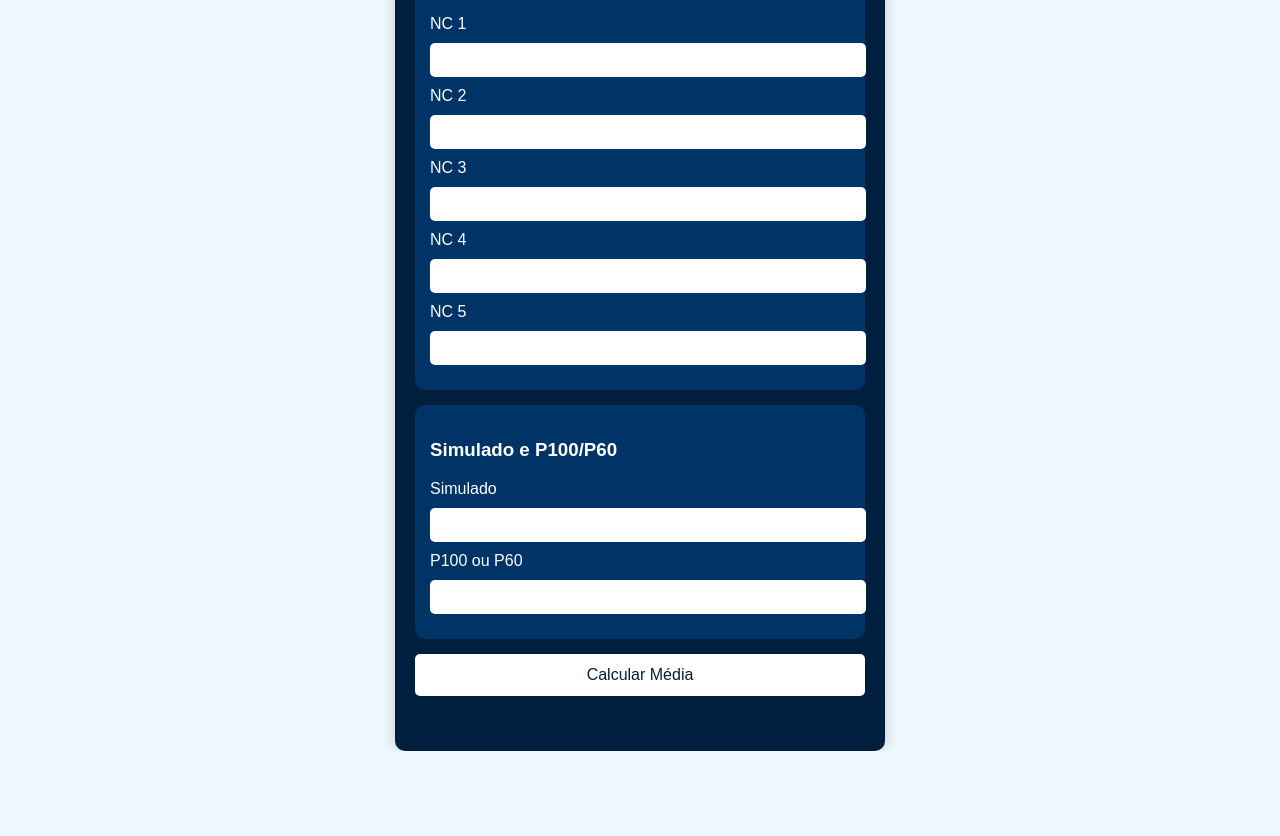
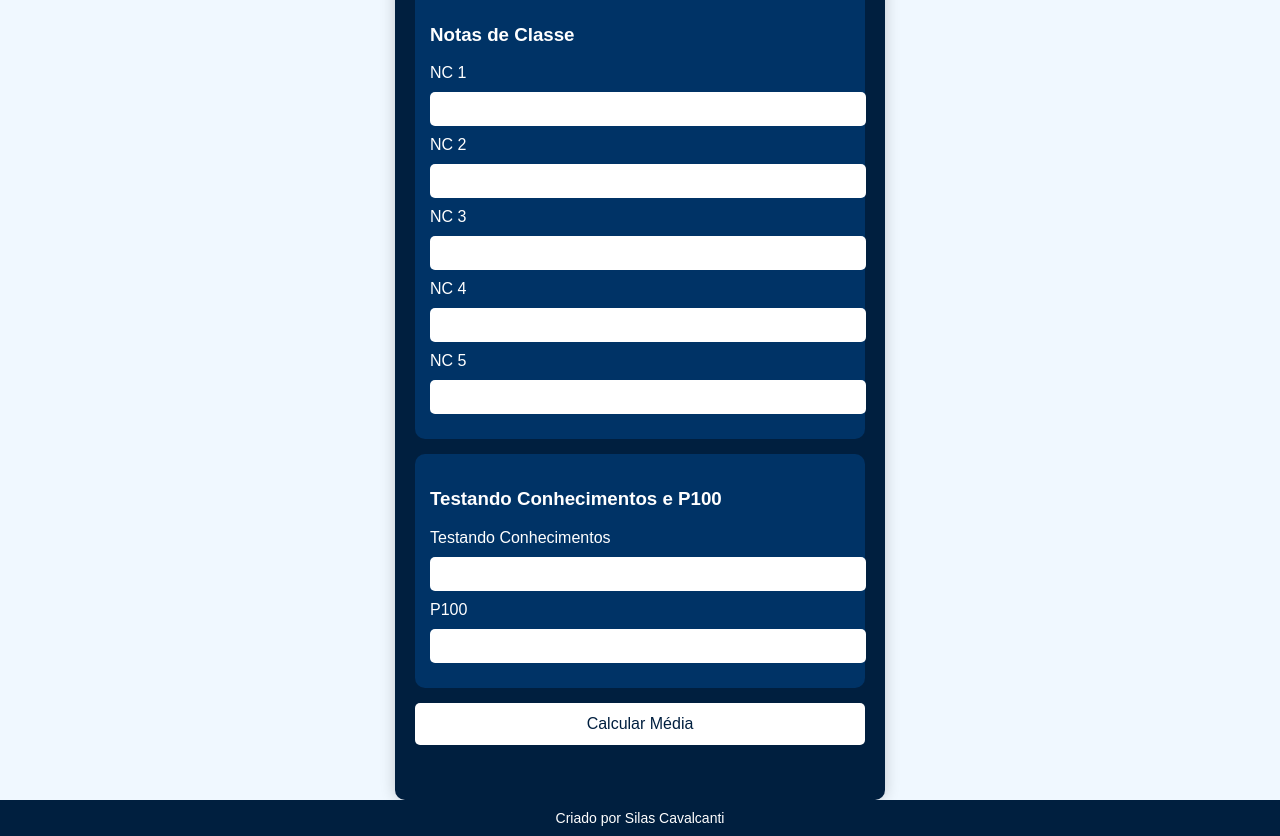
Before and after one commit to Siloso97/calculadorademedia, a plain HTML site: page index.html in a window 1280 px wide. Shown: the part 98-934 px from the top of the page. Before the commit the page ends 849 px from the top, so only its background shows below. Drawn offline with Linux system fonts and the light colour scheme.

Commit message:
Update index.html

```diff
--- a/index.html
+++ b/index.html
@@ -8,9 +8,10 @@
         body {
             font-family: Arial, sans-serif;
             display: flex;
-            justify-content: center;
+            flex-direction: column;
+            justify-content: space-between;
             align-items: center;
-            height: 100vh;
+            min-height: 100vh;
             margin: 0;
             background-color: #f0f8ff;
             color: #fff;
@@ -21,7 +22,6 @@
             border-radius: 10px;
             background-color: #001f3f;
             box-shadow: 0px 0px 15px rgba(0, 0, 0, 0.2);
-            color: #fff;
         }
         h2 {
             text-align: center;
@@ -73,6 +73,14 @@
         .reprovado {
             background-color: red;
         }
+        footer {
+            text-align: center;
+            padding: 10px;
+            width: 100%;
+            background-color: #001f3f;
+            color: #fff;
+            font-size: 14px;
+        }
     </style>
 </head>
 <body>
@@ -99,14 +107,14 @@
         <input type="number" id="nc5" min="0" max="10" step="0.1">
     </div>
 
-    <!-- Seção para Simulado e P100/P60 -->
+    <!-- Seção para Testando Conhecimentos e P100 -->
     <div class="section">
-        <h3>Simulado e P100/P60</h3>
+        <h3>Testando Conhecimentos e P100</h3>
 
-        <label for="simulado">Simulado</label>
-        <input type="number" id="simulado" min="0" max="10" step="0.1">
+        <label for="testando">Testando Conhecimentos</label>
+        <input type="number" id="testando" min="0" max="10" step="0.1">
 
-        <label for="prova">P100 ou P60</label>
+        <label for="prova">P100</label>
         <input type="number" id="prova" min="0" max="10" step="0.1">
     </div>
 
@@ -116,6 +124,11 @@
     <!-- Exibição do Resultado -->
     <div id="resultado" class="result"></div>
 </div>
+
+<!-- Rodapé -->
+<footer>
+    Criado por Silas Cavalcanti
+</footer>
 
 <script>
     function calcularMedia() {
@@ -128,7 +141,7 @@
             parseFloat(document.getElementById("nc5").value)
         ];
 
-        let simulado = parseFloat(document.getElementById("simulado").value) || 0;
+        let testando = parseFloat(document.getElementById("testando").value) || 0;
         let prova = parseFloat(document.getElementById("prova").value) || 0;
 
         // Calculando a média parcial das notas de classe
@@ -142,8 +155,8 @@
         }
         let mediaNC = countNC > 0 ? somaNC / countNC : 0;
 
-        // Calculando a média final com pesos
-        let mediaFinal = (mediaNC * 4 + simulado * 2 + prova * 4) / 10;
+        // Calculando a média final com os novos pesos
+        let mediaFinal = (mediaNC * 0.3) + (testando * 0.2) + (prova * 0.5);
 
         // Arredondando a média final
         mediaFinal = Math.round(mediaFinal * 100) / 100;
```
